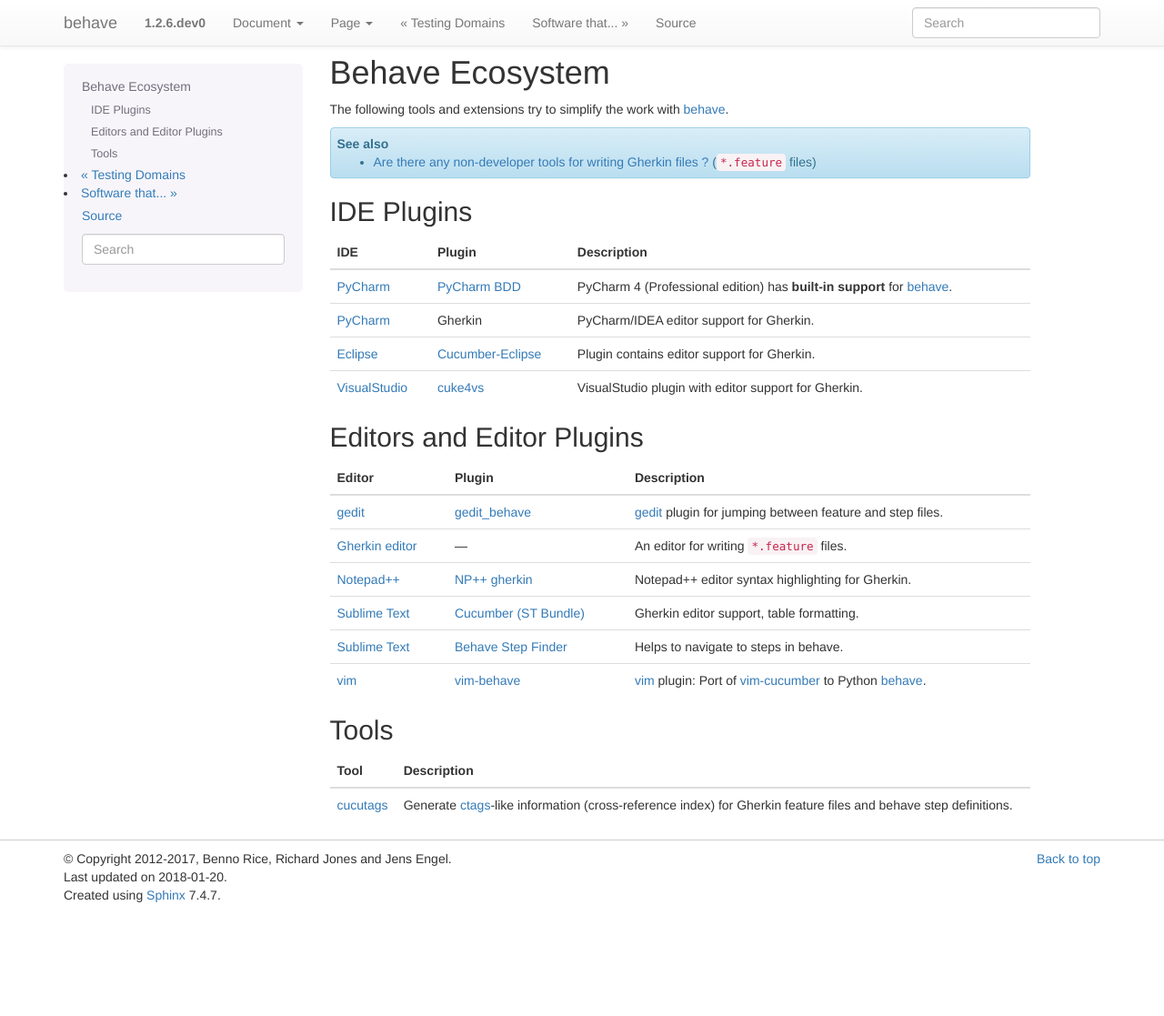
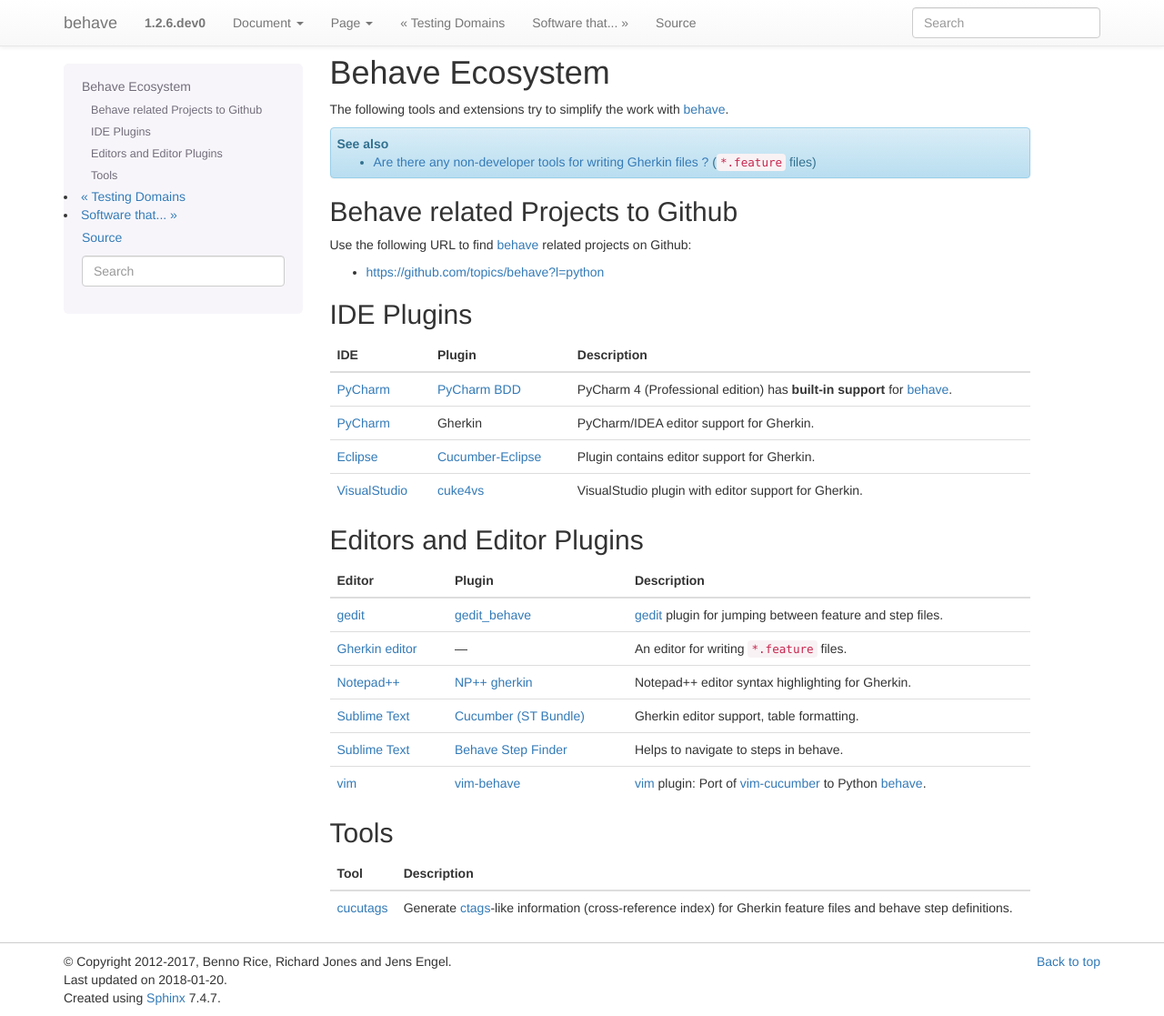
Before and after one commit to behave/behave, a Sphinx documentation site: the page built from docs/behave_ecosystem.rst, in a window 1280 px wide and 1117 px high. Shown: the whole window at 91% size. Built offline with Sphinx 7.4.7, drawn with Linux system fonts in a browser that asks for light colours.

Commit message:
Add URL to find behave related projects on Github.

```diff
--- a/docs/behave_ecosystem.rst
+++ b/docs/behave_ecosystem.rst
@@ -12,6 +12,15 @@
     * `Are there any non-developer tools for writing Gherkin files ?
       <https://stackoverflow.com/questions/8275026/are-there-any-non-developer-tools-to-edit-gherkin-files>`_
       (``*.feature`` files)
+
+
+Behave related Projects to Github
+------------------------------------------------------------------------------
+
+Use the following URL to  find `behave`_ related projects on Github:
+
+* https://github.com/topics/behave?l=python
+
 
 
 IDE Plugins
```
